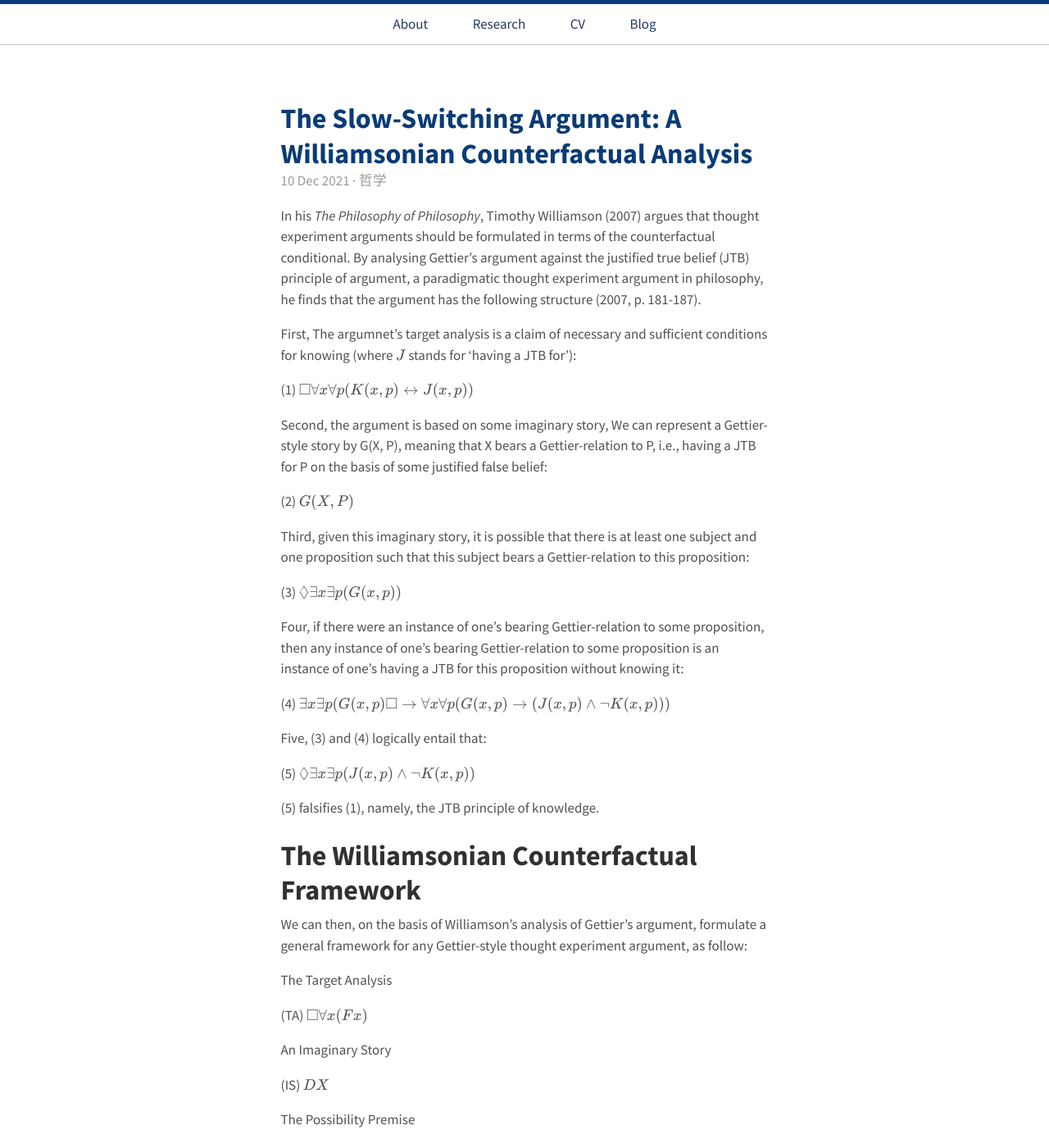
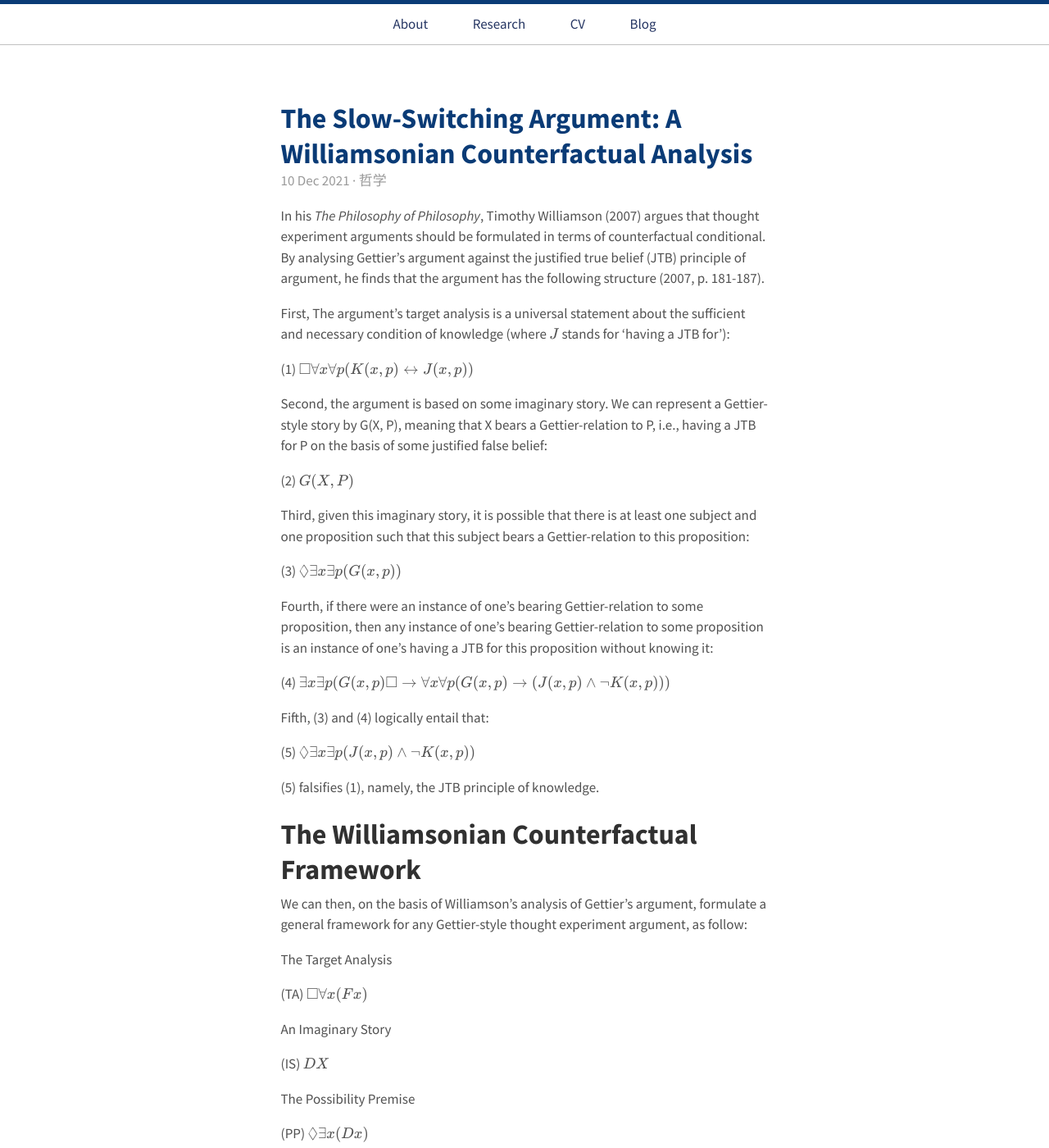
Before and after one commit to enkrasia/enkrasia.github.io, a Jekyll site: the page built from blog/_posts/2021-12-10-The-Slow-Switching-Argument.md, in a window 1280 px wide and 1400 px high. Shown: the whole window at 82% size. Built offline with Jekyll 4.4.1, drawn with Linux system fonts in a browser that asks for light colours; our own code applies the rules of GitHub Pages for plain Markdown files; formulas are drawn with MathJax 3.

Commit message:
Update 2021-12-10-The-Slow-Switching-Argument.md

```diff
--- a/blog/_posts/2021-12-10-The-Slow-Switching-Argument.md
+++ b/blog/_posts/2021-12-10-The-Slow-Switching-Argument.md
@@ -18,15 +18,15 @@ excerpt_separator: <!--more-->
     </script>
 </head>
 
-In his *The Philosophy of Philosophy*, Timothy Williamson (2007) argues that thought experiment arguments should be formulated in terms of the counterfactual conditional. By analysing Gettier's argument against the justified true belief (JTB) principle of argument, a paradigmatic thought experiment argument in philosophy, he finds that the argument has the following structure (2007, p. 181-187).
+In his *The Philosophy of Philosophy*, Timothy Williamson (2007) argues that thought experiment arguments should be formulated in terms of counterfactual conditional. By analysing Gettier's argument against the justified true belief (JTB) principle of argument, he finds that the argument has the following structure (2007, p. 181-187).
 
 <!--more-->
 
-First, The argumnet's target analysis is a claim of necessary and sufficient conditions for knowing (where $J$ stands for 'having a JTB for'):
+First, The argument's target analysis is a universal statement about the sufficient and necessary condition of knowledge (where $J$ stands for 'having a JTB for'):
 
 (1) $\Box \forall x \forall p(K(x, p) \leftrightarrow J(x, p))$
 
-Second, the argument is based on some imaginary story,  We can represent a Gettier-style story by G(X, P), meaning that X bears a Gettier-relation to P, i.e., having a JTB for P on the basis of some justified false belief:
+Second, the argument is based on some imaginary story. We can represent a Gettier-style story by G(X, P), meaning that X bears a Gettier-relation to P, i.e., having a JTB for P on the basis of some justified false belief:
 
 (2) $G(X, P)$
 
@@ -34,11 +34,11 @@ Third, given this imaginary story, it is possible that there is at least one sub
 
 (3) $\Diamond \exists x \exists p (G(x, p))$
 
-Four, if there were an instance of one's bearing Gettier-relation to some proposition, then any instance of one's bearing Gettier-relation to some proposition is an instance of one's having a JTB for this proposition without knowing it:
+Fourth, if there were an instance of one's bearing Gettier-relation to some proposition, then any instance of one's bearing Gettier-relation to some proposition is an instance of one's having a JTB for this proposition without knowing it:
 
 (4) $\exists x \exists p (G(x, p) \Box \rightarrow \forall x \forall p (G(x, p) \rightarrow (J( x, p) \land \neg K(x, p)))$
 
-Five, (3) and (4) logically entail that:
+Fifth, (3) and (4) logically entail that:
 
 (5) $\Diamond \exists x \exists p (J(x, p) \land \neg K(x, p))$
 
```
